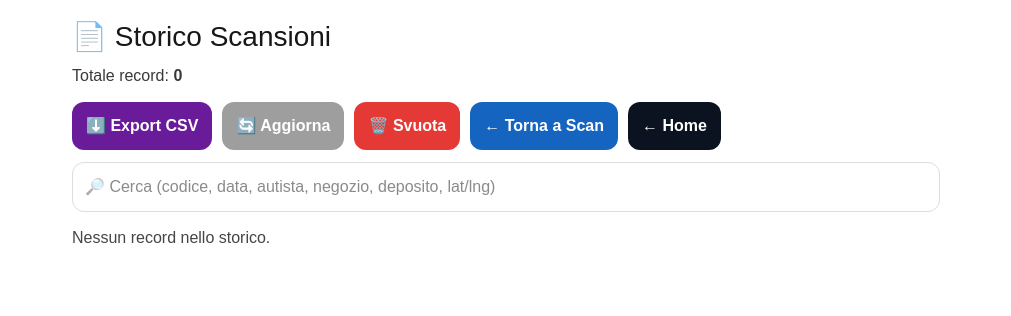
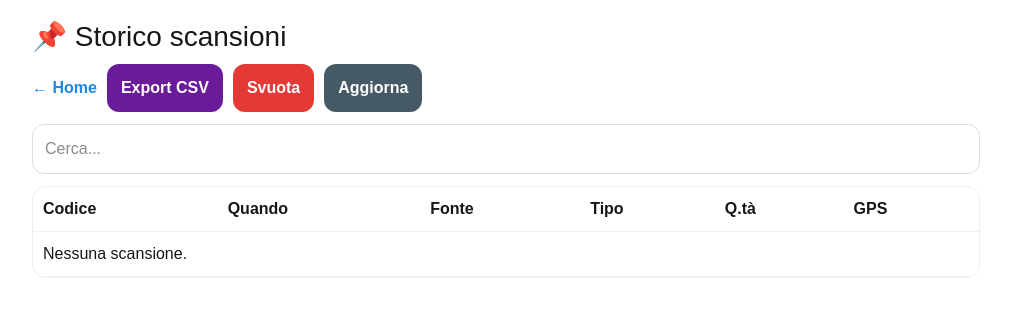
Before and after one commit to lucamandis89/pallet-tracker, a Next.js app: page /history in a window 1280 px wide. Shown: the top 316 px of the page, without its empty margins (134-1145 px from the left). Built offline with nearby package versions, Linux system fonts and the light colour scheme.

Commit message:
Update page.tsx

```diff
--- a/app/history/page.tsx
+++ b/app/history/page.tsx
@@ -1,159 +1,89 @@
 "use client";
 
-import React, { useEffect, useMemo, useState } from "react";
-
-type HistoryItem = {
-  id: string;
-  pedanaCode: string;
-  ts: string;
-  lat?: number;
-  lng?: number;
-  accuracy?: number;
-  driverName?: string;
-  shopName?: string;
-  depotName?: string;
-};
-
-const STORAGE_HISTORY = "pallet_history";
-
-function safeParse<T>(raw: string | null, fallback: T): T {
-  try {
-    return raw ? (JSON.parse(raw) as T) : fallback;
-  } catch {
-    return fallback;
-  }
-}
-
-function toCSV(rows: HistoryItem[]) {
-  const header = [
-    "id",
-    "timestamp",
-    "pedanaCode",
-    "lat",
-    "lng",
-    "accuracy",
-    "driverName",
-    "shopName",
-    "depotName",
-  ];
-
-  const esc = (v: any) => {
-    const s = v === undefined || v === null ? "" : String(v);
-    const needs = /[",\n;]/.test(s);
-    const out = s.replace(/"/g, '""');
-    return needs ? `"${out}"` : out;
-  };
-
-  const lines = [header.join(",")];
-  for (const r of rows) {
-    lines.push(
-      [
-        r.id,
-        r.ts,
-        r.pedanaCode,
-        r.lat ?? "",
-        r.lng ?? "",
-        r.accuracy ?? "",
-        r.driverName ?? "",
-        r.shopName ?? "",
-        r.depotName ?? "",
-      ].map(esc).join(",")
-    );
-  }
-  return lines.join("\n");
-}
+import React, { useMemo, useState } from "react";
+import { downloadCsv, getHistory, setHistory, formatDT } from "../lib/storage";
 
 export default function HistoryPage() {
-  const [items, setItems] = useState<HistoryItem[]>([]);
   const [q, setQ] = useState("");
+  const [refresh, setRefresh] = useState(0);
 
-  useEffect(() => {
-    const saved = safeParse<HistoryItem[]>(localStorage.getItem(STORAGE_HISTORY), []);
-    setItems(saved);
-  }, []);
+  const list = useMemo(() => getHistory(), [refresh]);
 
-  function refresh() {
-    const saved = safeParse<HistoryItem[]>(localStorage.getItem(STORAGE_HISTORY), []);
-    setItems(saved);
+  const filtered = useMemo(() => {
+    const s = q.trim().toLowerCase();
+    if (!s) return list;
+    return list.filter((x) => `${x.code} ${x.palletType || ""} ${x.declaredKind || ""} ${x.declaredId || ""}`.toLowerCase().includes(s));
+  }, [list, q]);
+
+  function exportCsv() {
+    const rows = filtered.map((x) => [
+      x.code,
+      formatDT(x.ts),
+      x.source,
+      x.lat ?? "",
+      x.lng ?? "",
+      x.accuracy ?? "",
+      x.palletType ?? "",
+      x.qty ?? "",
+      x.declaredKind ?? "",
+      x.declaredId ?? "",
+      x.note ?? "",
+    ]);
+    downloadCsv(`storico_${new Date().toISOString().slice(0, 10)}.csv`, [
+      "code", "datetime", "source", "lat", "lng", "accuracy", "palletType", "qty", "kind", "refId", "note",
+    ], rows);
   }
 
   function clearAll() {
-    if (!confirm("Vuoi svuotare TUTTO lo storico?")) return;
-    localStorage.removeItem(STORAGE_HISTORY);
-    setItems([]);
+    if (!confirm("Cancellare TUTTO lo storico?")) return;
+    setHistory([]);
+    setRefresh((x) => x + 1);
   }
 
-  function exportCSV() {
-    const csv = toCSV(items);
-    const blob = new Blob([csv], { type: "text/csv;charset=utf-8" });
-    const url = URL.createObjectURL(blob);
-    const a = document.createElement("a");
-    a.href = url;
-    a.download = `pallet_history_${new Date().toISOString().slice(0, 10)}.csv`;
-    a.click();
-    URL.revokeObjectURL(url);
-  }
-
-  const filtered = useMemo(() => {
-    const s = q.trim().toLowerCase();
-    if (!s) return items;
-    return items.filter((x) => {
-      const hay = `${x.pedanaCode} ${x.ts} ${x.driverName ?? ""} ${x.shopName ?? ""} ${x.depotName ?? ""} ${x.lat ?? ""} ${x.lng ?? ""}`.toLowerCase();
-      return hay.includes(s);
-    });
-  }, [items, q]);
-
-  const inputStyle = { padding: 12, borderRadius: 12, border: "1px solid #ddd", width: "100%", fontSize: 16 };
-  const btn = (bg: string) => ({ padding: "12px 14px", borderRadius: 12, border: "none", fontWeight: 900 as const, cursor: "pointer", background: bg, color: "white" });
-
   return (
-    <div style={{ padding: 16, maxWidth: 900, margin: "0 auto" }}>
-      <h1 style={{ fontSize: 28, marginBottom: 6 }}>📄 Storico Scansioni</h1>
-      <div style={{ opacity: 0.85, marginBottom: 14 }}>
-        Totale record: <b>{items.length}</b>
+    <div style={{ padding: 16, maxWidth: 980, margin: "0 auto" }}>
+      <h1 style={{ fontSize: 28, marginBottom: 6 }}>📌 Storico scansioni</h1>
+      <div style={{ display: "flex", gap: 10, flexWrap: "wrap" }}>
+        <a href="/" style={link()}>← Home</a>
+        <button style={btn("#6a1b9a")} onClick={exportCsv}>Export CSV</button>
+        <button style={btn("#e53935")} onClick={clearAll}>Svuota</button>
+        <button style={btn("#455a64")} onClick={() => setRefresh((x) => x + 1)}>Aggiorna</button>
       </div>
 
-      <div style={{ display: "flex", gap: 10, flexWrap: "wrap" }}>
-        <button style={btn("#6a1b9a")} onClick={exportCSV} disabled={items.length === 0}>
-          ⬇️ Export CSV
-        </button>
-        <button style={btn("#9e9e9e")} onClick={refresh}>
-          🔄 Aggiorna
-        </button>
-        <button style={btn("#e53935")} onClick={clearAll} disabled={items.length === 0}>
-          🗑️ Svuota
-        </button>
-        <a href="/scan" style={{ ...btn("#1565c0"), textDecoration: "none", display: "inline-flex", alignItems: "center", justifyContent: "center" }}>
-          ← Torna a Scan
-        </a>
-        <a href="/" style={{ ...btn("#0b1220"), textDecoration: "none", display: "inline-flex", alignItems: "center", justifyContent: "center" }}>
-          ← Home
-        </a>
-      </div>
+      <input style={{ ...inp(), marginTop: 12 }} value={q} onChange={(e) => setQ(e.target.value)} placeholder="Cerca..." />
 
-      <div style={{ marginTop: 12 }}>
-        <input style={inputStyle} value={q} onChange={(e) => setQ(e.target.value)} placeholder="🔎 Cerca (codice, data, autista, negozio, deposito, lat/lng)" />
-      </div>
-
-      <div style={{ marginTop: 14, display: "grid", gap: 12 }}>
-        {filtered.length === 0 ? (
-          <div style={{ opacity: 0.8 }}>Nessun record nello storico.</div>
-        ) : (
-          filtered.map((x) => (
-            <div key={x.id} style={{ border: "1px solid #eee", borderRadius: 16, padding: 14, background: "white" }}>
-              <div style={{ fontWeight: 900, fontSize: 18 }}>{x.pedanaCode}</div>
-              <div style={{ marginTop: 6, opacity: 0.8 }}>🕒 {x.ts}</div>
-
-              <div style={{ marginTop: 8, lineHeight: 1.6 }}>
-                {x.driverName ? <>🚚 Autista: <b>{x.driverName}</b><br /></> : null}
-                {x.shopName ? <>🏪 Negozio: <b>{x.shopName}</b><br /></> : null}
-                {x.depotName ? <>🏭 Deposito: <b>{x.depotName}</b><br /></> : null}
-                📍 GPS: {x.lat ?? "-"}, {x.lng ?? "-"} {x.accuracy ? `(±${Math.round(x.accuracy)}m)` : ""}
-              </div>
-            </div>
-          ))
-        )}
+      <div style={{ marginTop: 12, overflowX: "auto", background: "white", border: "1px solid #eee", borderRadius: 14 }}>
+        <table style={{ width: "100%", borderCollapse: "collapse" }}>
+          <thead>
+            <tr>
+              {["Codice", "Quando", "Fonte", "Tipo", "Q.tà", "GPS"].map((h) => (
+                <th key={h} style={th()}>{h}</th>
+              ))}
+            </tr>
+          </thead>
+          <tbody>
+            {filtered.map((x) => (
+              <tr key={x.id}>
+                <td style={td()}><b>{x.code}</b></td>
+                <td style={td()}>{formatDT(x.ts)}</td>
+                <td style={td()}>{x.source}</td>
+                <td style={td()}>{x.palletType || "—"}</td>
+                <td style={td()}>{x.qty ?? "—"}</td>
+                <td style={td()}>{x.lat && x.lng ? `${x.lat.toFixed(5)}, ${x.lng.toFixed(5)}` : "—"}</td>
+              </tr>
+            ))}
+            {filtered.length === 0 ? (
+              <tr><td style={td()} colSpan={6}>Nessuna scansione.</td></tr>
+            ) : null}
+          </tbody>
+        </table>
       </div>
     </div>
   );
 }
+
+const inp = (): React.CSSProperties => ({ padding: 12, borderRadius: 12, border: "1px solid #ddd", fontSize: 16, width: "100%" });
+const btn = (bg: string): React.CSSProperties => ({ padding: "12px 14px", borderRadius: 12, border: "none", background: bg, color: "white", fontWeight: 900, cursor: "pointer" });
+const th = (): React.CSSProperties => ({ textAlign: "left", padding: 10, borderBottom: "1px solid #eee", fontWeight: 900 });
+const td = (): React.CSSProperties => ({ padding: 10, borderBottom: "1px solid #f3f3f3" });
+const link = (): React.CSSProperties => ({ fontWeight: 900, textDecoration: "none", color: "#1e88e5", padding: "12px 0" });
```
